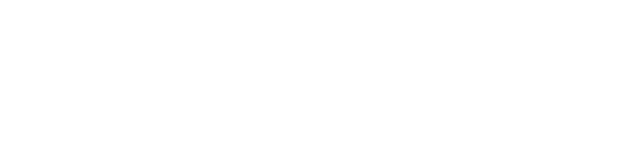
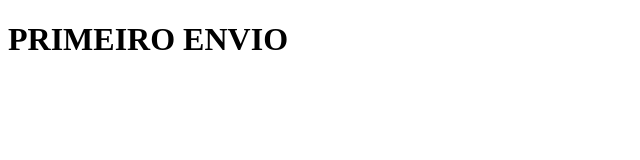
Before and after one commit to chiefassasin007/UNIFOR-ADS-24-ABN, a plain HTML site: page index.html in a window 1280 px wide. Shown: the whole page, without its empty margins (0-640 px from the left). Drawn offline with Linux system fonts and the light colour scheme.

Commit message:
adicionando o arquivo index.html

```diff
--- a/index.html
+++ b/index.html
@@ -6,6 +6,6 @@
     <title>Document</title>
 </head>
 <body>
-
+    <h1> PRIMEIRO ENVIO </h1>
 </body>
 </html>
```
